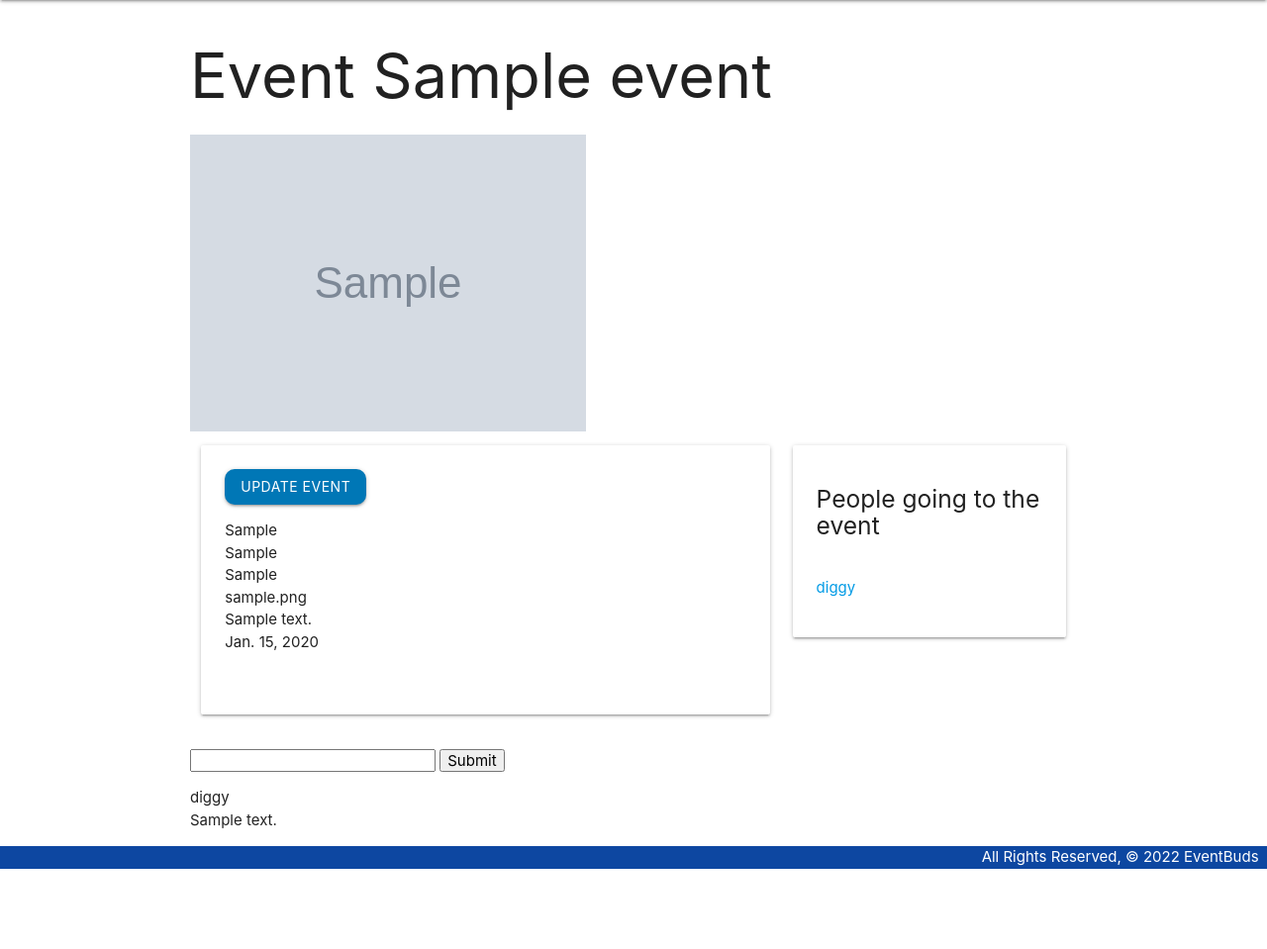
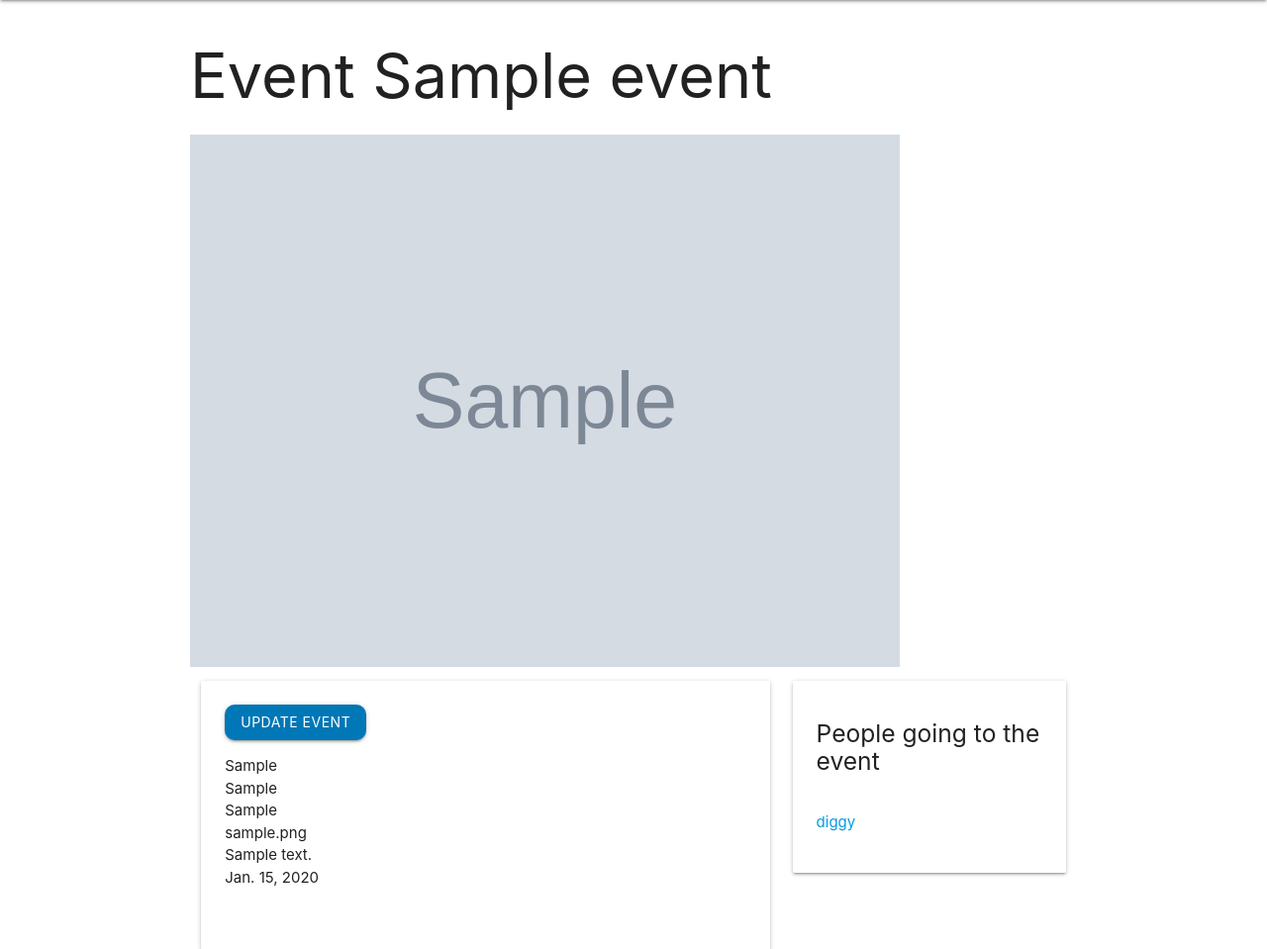
Before and after one commit to diggy63/eventbuds, a Django app: page /events/1/1 in a window 1280 px wide. Shown: the part 64-1023 px from the top of the page at 99% size. Before the commit the page ends 942 px from the top, so only its background shows below. Run offline with Django 4.2, Linux system fonts and the light colour scheme; data comes from the database, SQL or seed files in the repository; tables that the repository leaves empty hold one stand-in row (values such as "Sample post"); grey boxes marked "Sample" are stand-in pictures; some libraries are stand-ins or nearby versions.

Commit message:
event photo resized

```diff
--- a/main_app/static/css/style.css
+++ b/main_app/static/css/style.css
@@ -44,3 +44,8 @@ body {
     background-color: #48cae4;
     border-radius: 10px;
   }
+
+  #event-photo {
+    width: 80%;
+    height: 80%;
+  }
--- a/main_app/templates/events/detail.html
+++ b/main_app/templates/events/detail.html
@@ -2,7 +2,7 @@
 
 <h1>Event {{ event.event_name }}</h1>
 
-<img src="{{ event.image }}" alt="event photo">
+<img id="event-photo" src="{{ event.image }}" alt="event photo">
 
 <div class="row">
   <div class="col s8">
```
